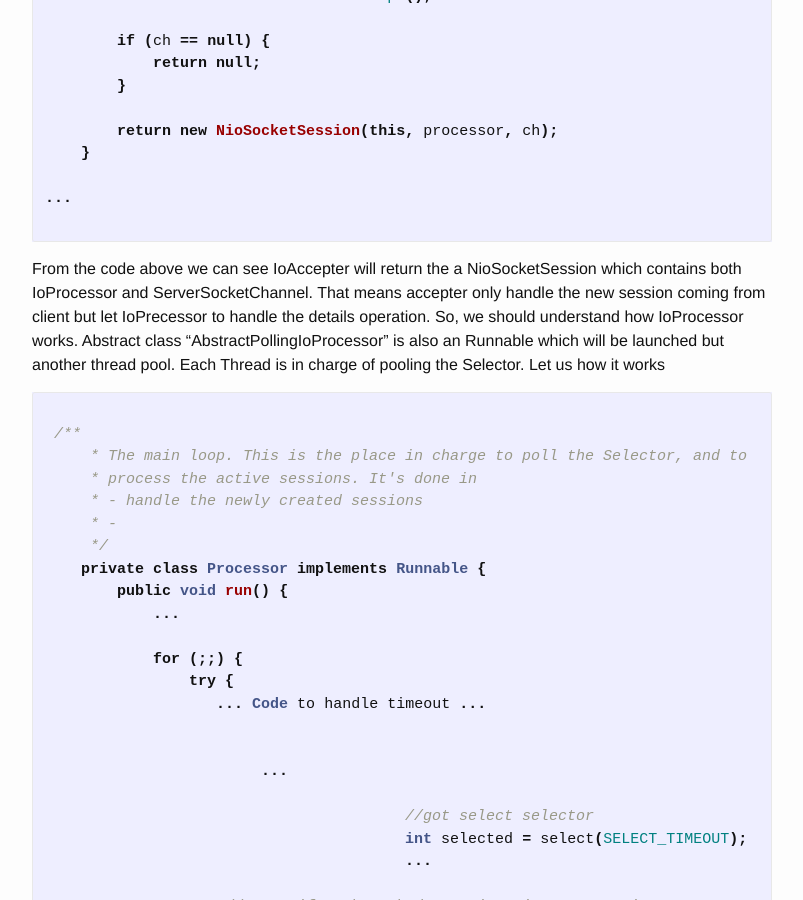
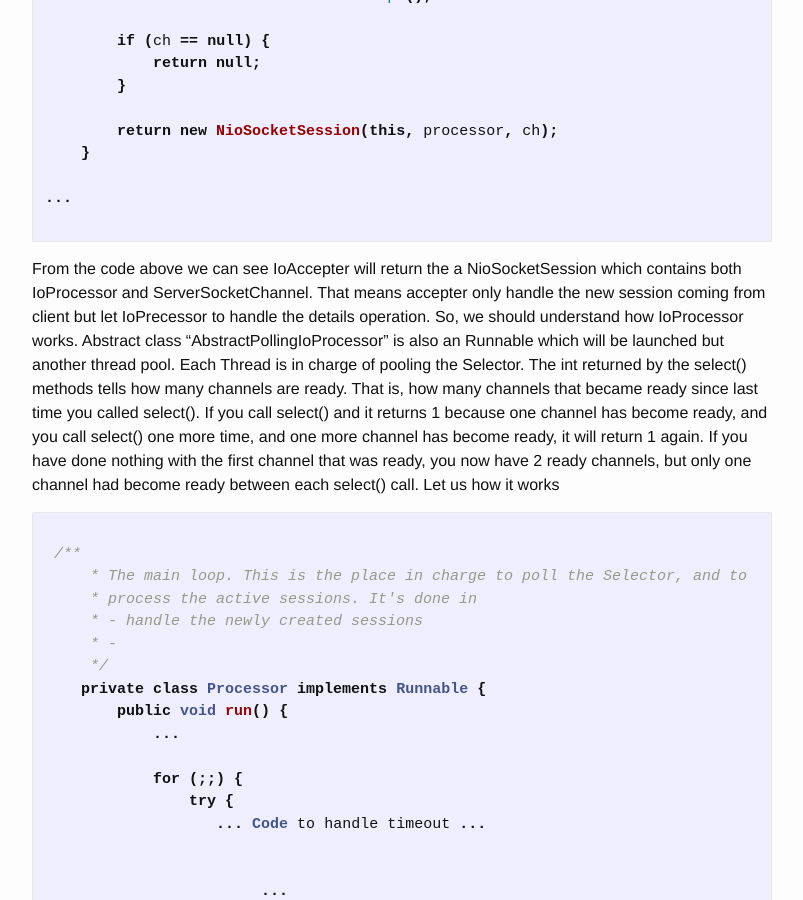
Before and after one commit to zysimplelife/zysimplelife.github.io, a Jekyll site: the page built from _posts/2017-06-05-mina-sshd-understanding.markdown, in a window 1280 px wide and 900 px high, scrolled down 3597 px. Shown: the whole window, without its empty margins (238-1041 px from the left). Built offline with Jekyll 4.4.1, drawn with Linux system fonts in a browser that asks for light colours.

Commit message:
add a descritpion about how select work

````diff
--- a/_posts/2017-06-05-mina-sshd-understanding.markdown
+++ b/_posts/2017-06-05-mina-sshd-understanding.markdown
@@ -157,7 +157,7 @@ Notice that there will be another executor to launch Accepter to accpet request
 
 
 From the code above we can see IoAccepter will return the a NioSocketSession which contains both IoProcessor and ServerSocketChannel. That means accepter only handle the new session coming from client but let IoPrecessor to handle the details operation. So, we should understand how IoProcessor works.
-Abstract class "AbstractPollingIoProcessor" is also an Runnable which will be launched but another thread pool. Each Thread is in charge of pooling the Selector. Let us how it works
+Abstract class "AbstractPollingIoProcessor" is also an Runnable which will be launched but another thread pool. Each Thread is in charge of pooling the Selector. The int returned by the select() methods tells how many channels are ready. That is, how many channels that became ready since last time you called select(). If you call select() and it returns 1 because one channel has become ready, and you call select() one more time, and one more channel has become ready, it will return 1 again. If you have done nothing with the first channel that was ready, you now have 2 ready channels, but only one channel had become ready between each select() call.  Let us how it works
 
 ```java
 
````
